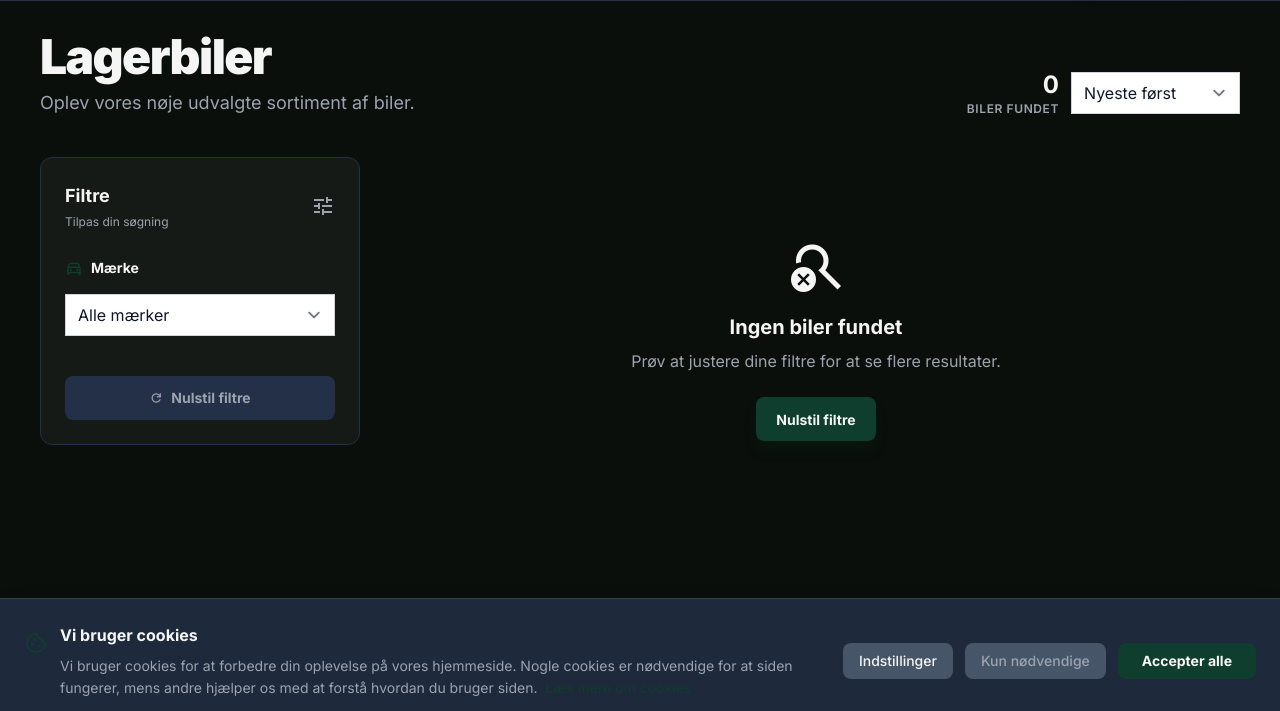
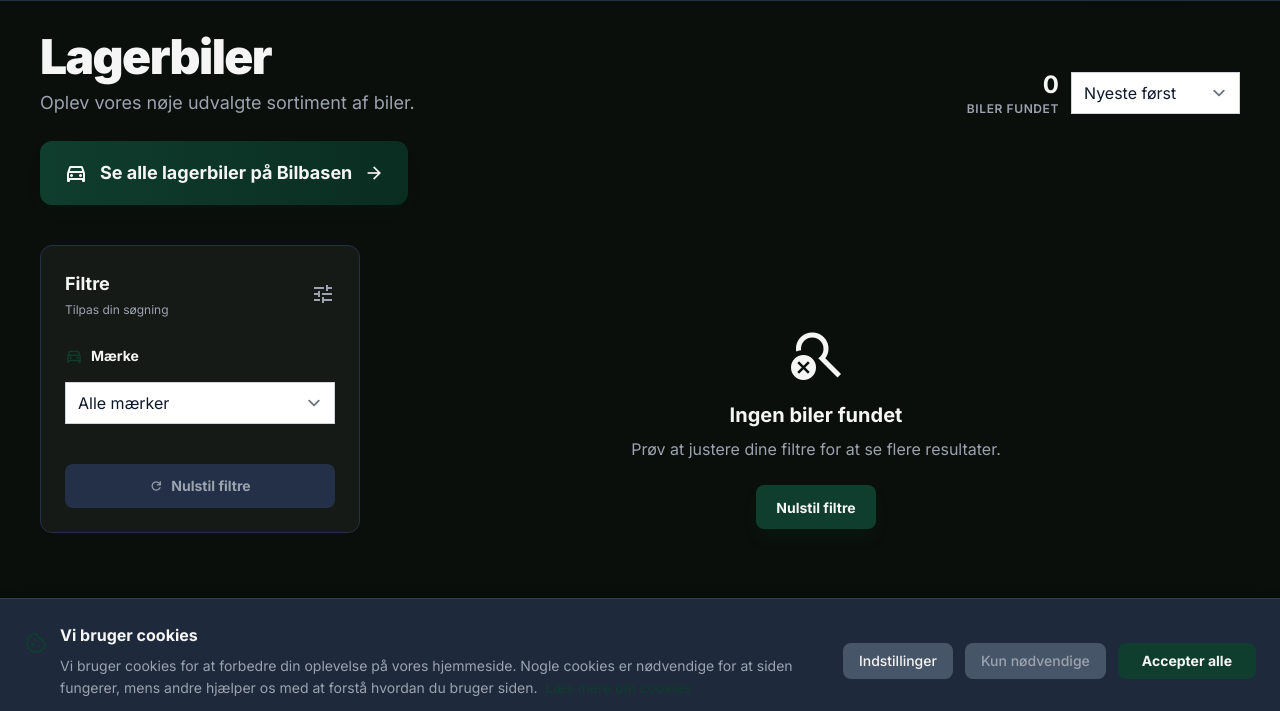
Before and after one commit to Jakobmaliki-netizen/nordicautos, a website: page lagerbiler.html in a window 1280 px wide. Shown: the part 76-787 px from the top of the page. Drawn offline with nearby package versions, Linux system fonts and the light colour scheme; a script that the page names is missing.

Commit message:
Tilføjet Bilbasen knap på lagerbiler siden

```diff
--- a/lagerbiler.html
+++ b/lagerbiler.html
@@ -22,7 +22,7 @@
 
     <main class="max-w-[1440px] mx-auto w-full px-6 lg:px-10 py-8">
         <!-- Page Heading -->
-        <div class="flex flex-wrap justify-between items-end gap-4 mb-10">
+        <div class="flex flex-wrap justify-between items-end gap-4 mb-6">
             <div class="flex flex-col gap-2">
                 <h1 class="text-slate-900 dark:text-white text-4xl md:text-5xl font-black leading-tight tracking-[-0.033em]">Lagerbiler</h1>
                 <p class="text-slate-600 dark:text-slate-400 text-lg font-normal max-w-2xl">Oplev vores nøje udvalgte sortiment af biler.</p>
@@ -40,6 +40,18 @@
                     <option value="mileage">Kilometerstand</option>
                 </select>
             </div>
+        </div>
+
+        <!-- Bilbasen Link Button -->
+        <div class="mb-10">
+            <a href="https://www.bilbasen.dk/find-en-forhandler/bilforhandler--id22166"
+               target="_blank"
+               rel="noopener noreferrer"
+               class="inline-flex items-center gap-3 px-6 py-4 bg-gradient-to-r from-primary to-blue-600 hover:from-blue-600 hover:to-primary text-white font-bold rounded-xl shadow-lg hover:shadow-xl transform hover:scale-105 transition-all duration-300 group">
+                <span class="material-symbols-outlined text-2xl">directions_car</span>
+                <span class="text-lg">Se alle lagerbiler på Bilbasen</span>
+                <span class="material-symbols-outlined text-xl group-hover:translate-x-1 transition-transform">arrow_forward</span>
+            </a>
         </div>
 
         <div class="flex flex-col lg:flex-row gap-8">
```
